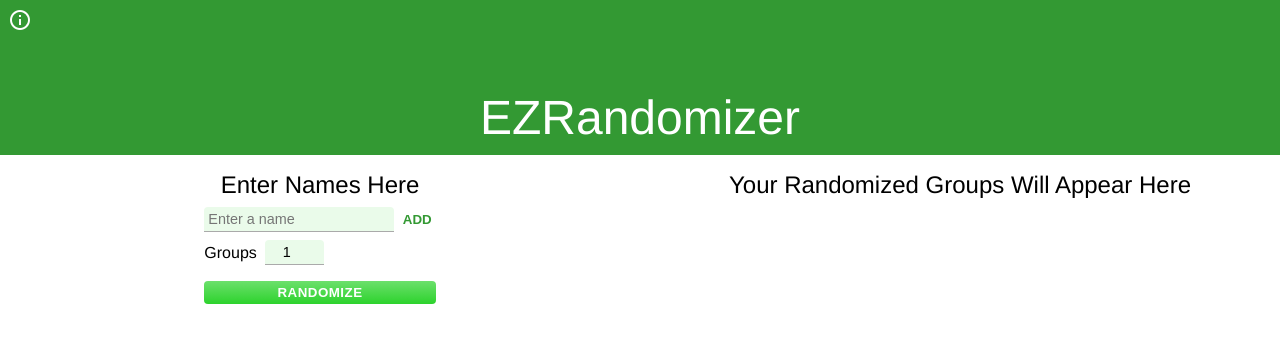
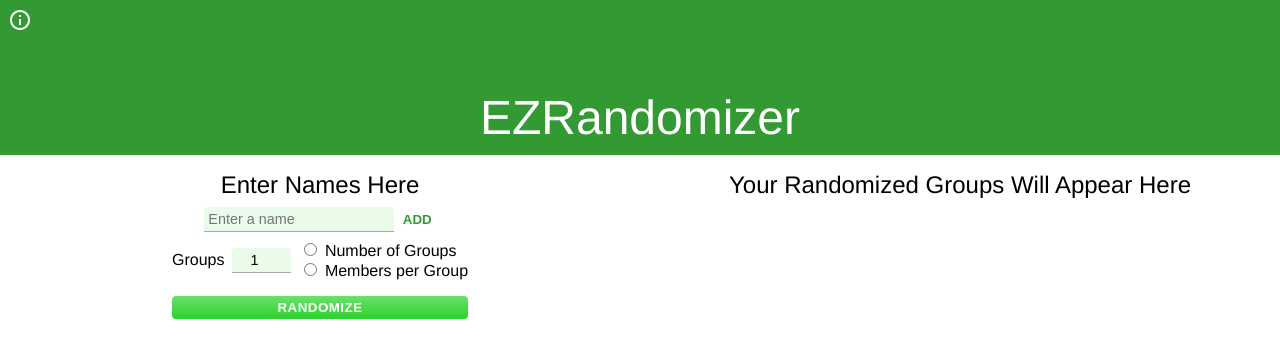
Before and after one commit to Shawn-Fortin/EZRandomizer, a plain HTML site: page index.html in a window 1280 px wide. Drawn offline with Linux system fonts and the light colour scheme.

Commit message:
[ADD] #12 - adds non-functional group input type radio group (needs styling and functionality)

```diff
--- a/css/index.css
+++ b/css/index.css
@@ -50,7 +50,12 @@
 	padding-bottom: 8px;
 }
 
-input {
+input:not([type="radio"]) {
+	appearance: none;
+	border-top: none;
+	border-right: none;
+	border-left: none;
+	border-bottom: 1px solid var(--color-grey);
 	background-color: var(--color-lightest-green);
 	padding: 4px 0px 4px 0px;
 	border-top-left-radius: 4px;
@@ -93,14 +98,6 @@ input {
 
 .name-list-item:hover {
 	background-color: var(--color-lightest-green);
-}
-
-input {
-	appearance: none;
-	border-top: none;
-	border-right: none;
-	border-left: none;
-	border-bottom: 1px solid var(--color-grey);
 }
 
 input:focus-visible {
@@ -157,6 +154,12 @@ button {
 	text-align: center;
 }
 
+#groups-input-type {
+	display: flex;
+	flex-direction: column;
+	padding-left: 8px;
+}
+
 @media(hover:none) {
 	.name-list-item {
 		background-color: var(--color-lightest-green);
--- a/index.html
+++ b/index.html
@@ -38,6 +38,16 @@
 									Groups
 								</div>
 								<input id="groups-input" type="number" min="1" max="999" value="1">
+								<div id="groups-input-type">
+									<div>
+										<input type="radio" id="number-of-groups" name="groups-input-type" value="Number of Groups">
+										<label for="number-of-groups">Number of Groups</label>
+									</div>
+									<div>
+										<input type="radio" id="members-per-group" name="groups-input-type" value="Members per Group">
+										<label for="members-per-group">Members per Group</label>
+									</div>
+								</div>
 							</div>
 						</div>
 						<div id="names">
```
